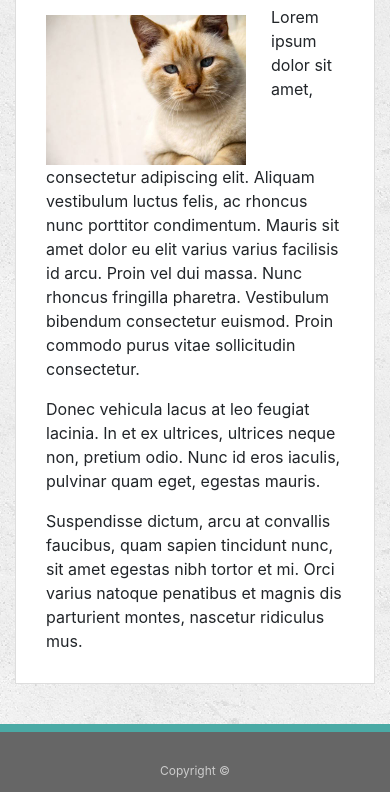
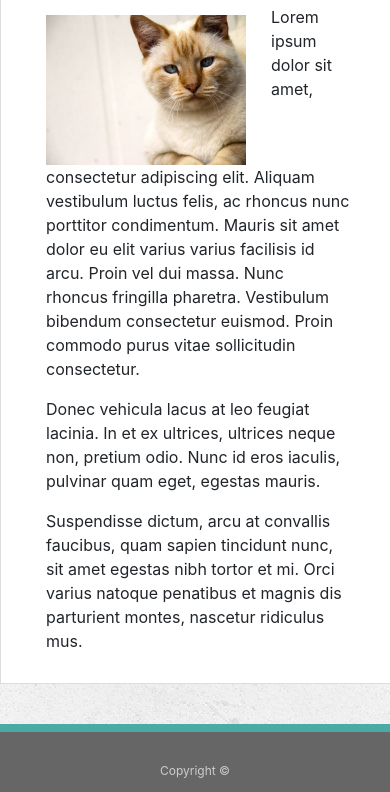
Before and after one commit to Mazinha23/Bootstrap-Portfolio, a plain HTML site: page index.html in a window 390 px wide. Shown: the part 235-1027 px from the top of the page. Drawn offline with nearby package versions, Linux system fonts and the light colour scheme.

Commit message:
adjusted section responsiveness, and nav responsiveness

```diff
--- a/assets/css/style.css
+++ b/assets/css/style.css
@@ -126,7 +126,7 @@ h3, h2 {
 
 .main-section {
   float: left;
-  width: 100%;
+  width: 110%;
   max-width: 960px;
   padding: 30px;
   margin: 0 0 40px;
--- a/index.html
+++ b/index.html
@@ -12,7 +12,7 @@
 
   <header id="masthead">
     <div class="container">
-      <a href="index.html" id="logo">Marina Cantaspaguetti</a>
+      <a href="index.html" id="logo">Marina Cantaspaghetti</a>
       <nav class="navbar">
         <div>
         <ul class="navbar-nav" style="flex-direction: row" >
@@ -25,8 +25,10 @@
     </div>
   </header>
 
-  <div id="main-container" class="container">
-    <section class="main-section">
+  <div id="main-container" class="container" >
+    <section class="main-section row">
+    <div class="col">
+
       <h1>About Me</h1>
 
       <img src="assets/images/cat.jpg" class="auth-image" alt="Your Name">
@@ -36,7 +38,7 @@
       <p>Donec vehicula lacus at leo feugiat lacinia. In et ex ultrices, ultrices neque non, pretium odio. Nunc id eros iaculis, pulvinar quam eget, egestas mauris.</p>
 
       <p>Suspendisse dictum, arcu at convallis faucibus, quam sapien tincidunt nunc, sit amet egestas nibh tortor et mi. Orci varius natoque penatibus et magnis dis parturient montes, nascetur ridiculus mus.</p>
-
+    </div>
     </section>
 
   </div>
```
